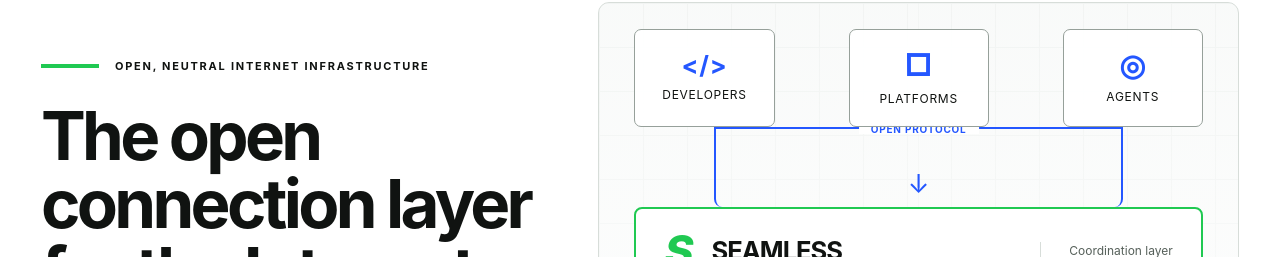
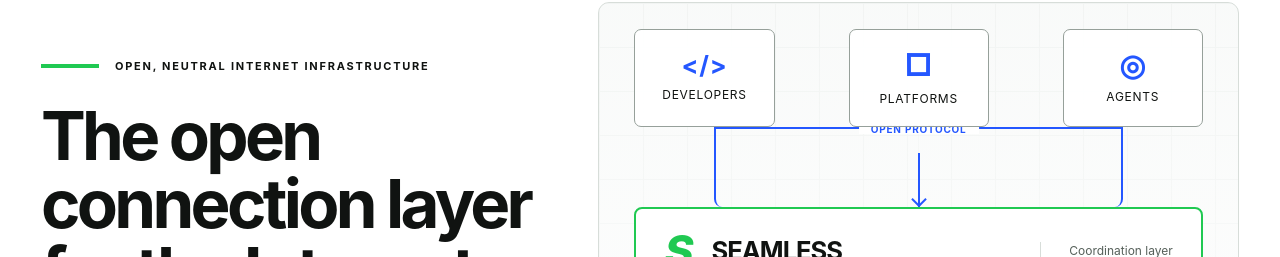
Before and after one commit to seamlessdns/website, a Next.js app: page / in a window 1280 px wide. Shown: the part 126-383 px from the top of the page. Built offline with nearby package versions, Linux system fonts and the light colour scheme.

Commit message:
Update globals.css

```diff
--- a/app/globals.css
+++ b/app/globals.css
@@ -221,9 +221,25 @@
   line-height: 1; white-space: nowrap; transform: translate(-50%,-50%);
   font-family: var(--font-mono); font-size: 10px; font-weight: 650; letter-spacing: .08em; text-transform: uppercase;
 }
+.protocol-connector::before {
+  content: "";
+  position: absolute;
+  left: 50%;
+  top: 24px;
+  bottom: 0;
+  border-left: 2px solid var(--blue);
+  transform: translateX(-50%);
+}
 .protocol-connector::after {
-  content: "↓"; position: absolute; left: 50%; bottom: 10px; color: var(--blue); transform: translateX(-50%);
-  font-family: var(--font-mono); font-size: 26px; line-height: 1;
+  content: "";
+  position: absolute;
+  left: 50%;
+  bottom: 2px;
+  width: 11px;
+  height: 11px;
+  border-right: 2px solid var(--blue);
+  border-bottom: 2px solid var(--blue);
+  transform: translateX(-50%) rotate(45deg);
 }
 .seamless-node {
   position: relative; z-index: 2; height: 88px; padding: 0 28px; display: flex; align-items: center;
@@ -809,7 +825,8 @@
   .source-icon { font-size: 18px; }.stack-icon { font-size: 24px; }.agent-icon { font-size: 21px; }
   .protocol-connector { margin-inline: 11%; }
   .protocol-connector span { padding-inline: 8px; font-size: 7px; }
-  .protocol-connector::after { bottom: 8px; font-size: 20px; }
+  .protocol-connector::before { top: 20px; }
+  .protocol-connector::after { width: 9px; height: 9px; }
   .seamless-node { height: 68px; padding: 0 13px; }
   .seamless-node .s-mark { font-size: 27px; }
   .seamless-node strong { margin-left: 8px; font-size: 15px; }
```
